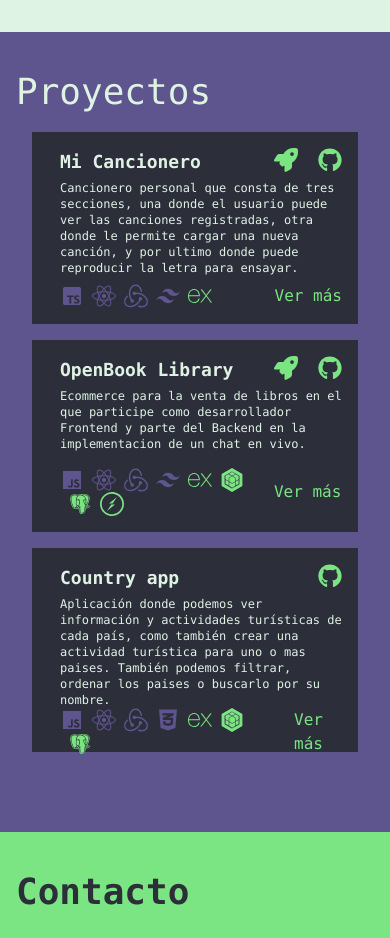
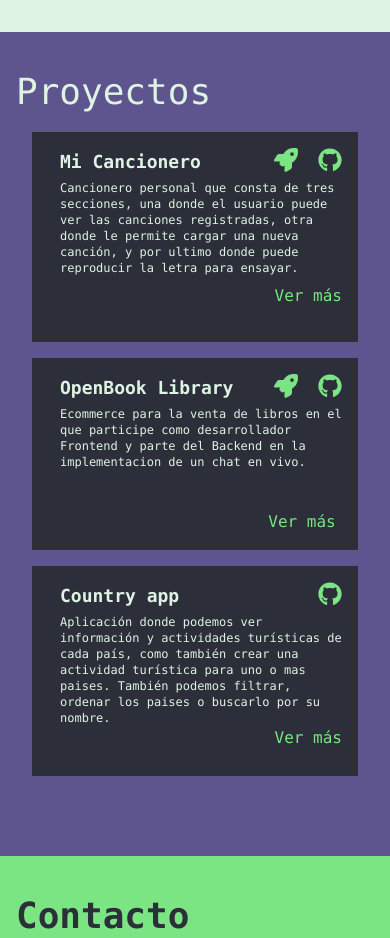
Before and after one commit to KJoaquinklein/Portfolio, a React (Vite) app: page / in a window 390 px wide. Shown: the part 1520-2458 px from the top of the page. Built offline with nearby package versions, Linux system fonts and the light colour scheme.

Commit message:
correcciones 6

```diff
--- a/src/App.jsx
+++ b/src/App.jsx
@@ -225,7 +225,7 @@ function App() {
                         className={
                             showMoreMC
                                 ? "bg-black-0 p-4 flex flex-col max-w-[1160px]"
-                                : "bg-black-0 p-4 flex items-center max-w-[1160px]"
+                                : "bg-black-0 p-4 flex mv:items-start md:items-center max-w-[1160px] mv:h-[210px] md:h-auto"
                         }
                     >
                         <img
@@ -263,8 +263,8 @@ function App() {
                                         ultimo donde puede reproducir la letra para ensayar.
                                     </p>
                                 </div>
-                                <div className="flex justify-between">
-                                    <div className="flex text-2xl space-x-2">
+                                <div className="flex mv:justify-end md:justify-between">
+                                    <div className=" mv:hidden md:flex text-2xl space-x-2">
                                         <BiLogoTypescript className="text-purple-0" />
                                         <FaReact className="text-purple-0" />
                                         <SiRedux className="text-purple-0" />
@@ -298,7 +298,7 @@ function App() {
                         className={
                             showMoreOB
                                 ? "bg-black-0 p-4 flex flex-col mt-4 max-w-[1160px]"
-                                : "bg-black-0 p-4 flex mt-4 max-w-[1160px]"
+                                : "bg-black-0 p-4 flex mt-4 max-w-[1160px] mv:max-h-[210px] md:h-auto"
                         }
                     >
                         <img
@@ -334,8 +334,8 @@ function App() {
                                     parte del Backend en la implementacion de un chat en vivo.
                                 </p>
                             </div>
-                            <div className="flex justify-between">
-                                <div className="flex flex-wrap text-2xl space-x-2">
+                            <div className="flex mv:justify-end md:justify-between">
+                                <div className=" mv:hidden md:flex flex-wrap text-2xl space-x-2 ">
                                     <BiLogoJavascript className="text-purple-0" />
                                     <FaReact className="text-purple-0" />
                                     <SiRedux className="text-purple-0" />
@@ -370,8 +370,8 @@ function App() {
                     <div
                         className={
                             showMoreCA
-                                ? "bg-black-0 p-4 flex flex-col mt-4 max-w-[1160px]"
-                                : "bg-black-0 p-4 flex mt-4 max-w-[1160px] pb-7"
+                                ? "bg-black-0 p-4 flex flex-col mt-4 max-w-[1160p[x]"
+                                : "bg-black-0 p-4 flex mt-4 max-w-[1160px] mv:h-[210px] md:h-auto"
                         }
                     >
                         <img
@@ -401,8 +401,8 @@ function App() {
                                     filtrar, ordenar los paises o buscarlo por su nombre.
                                 </p>
                             </div>
-                            <div className="flex justify-between">
-                                <div className="flex text-2xl space-x-2 flex-wrap">
+                            <div className="flex mv:justify-end md:justify-between">
+                                <div className=" text-2xl space-x-2 flex-wrap mv:hidden md:flex">
                                     <BiLogoJavascript className="text-purple-0" />
                                     <FaReact className="text-purple-0" />
                                     <SiRedux className="text-purple-0" />
```
